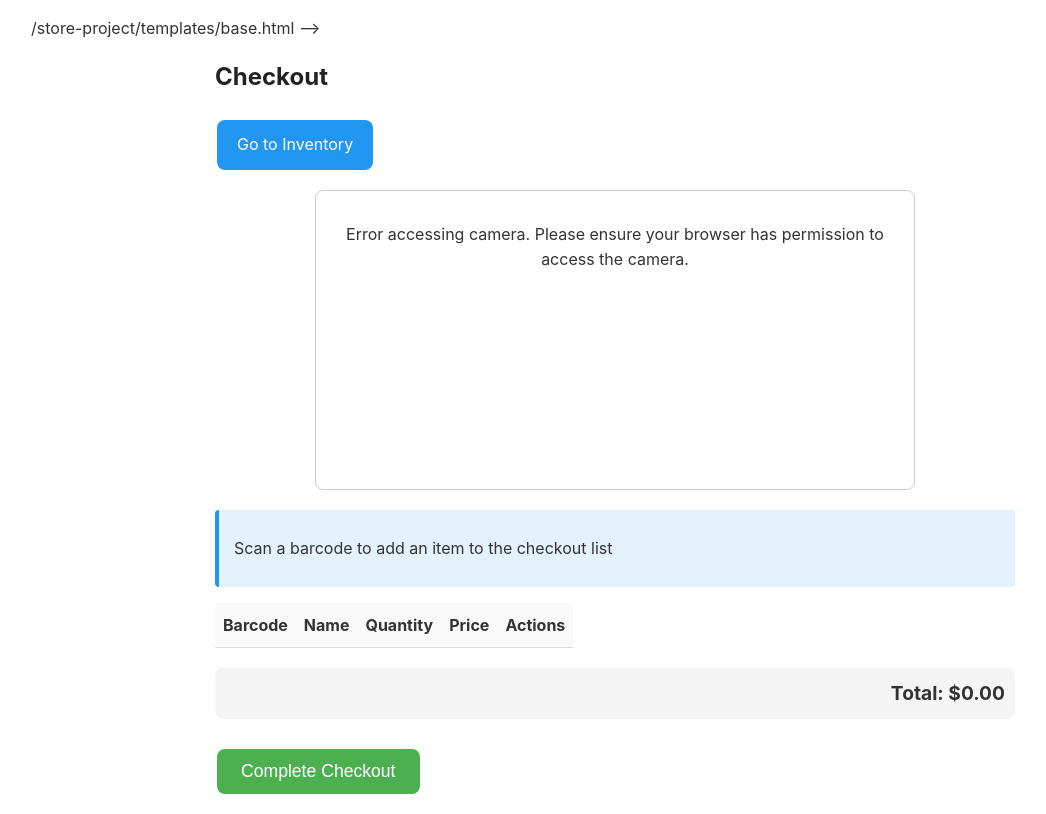
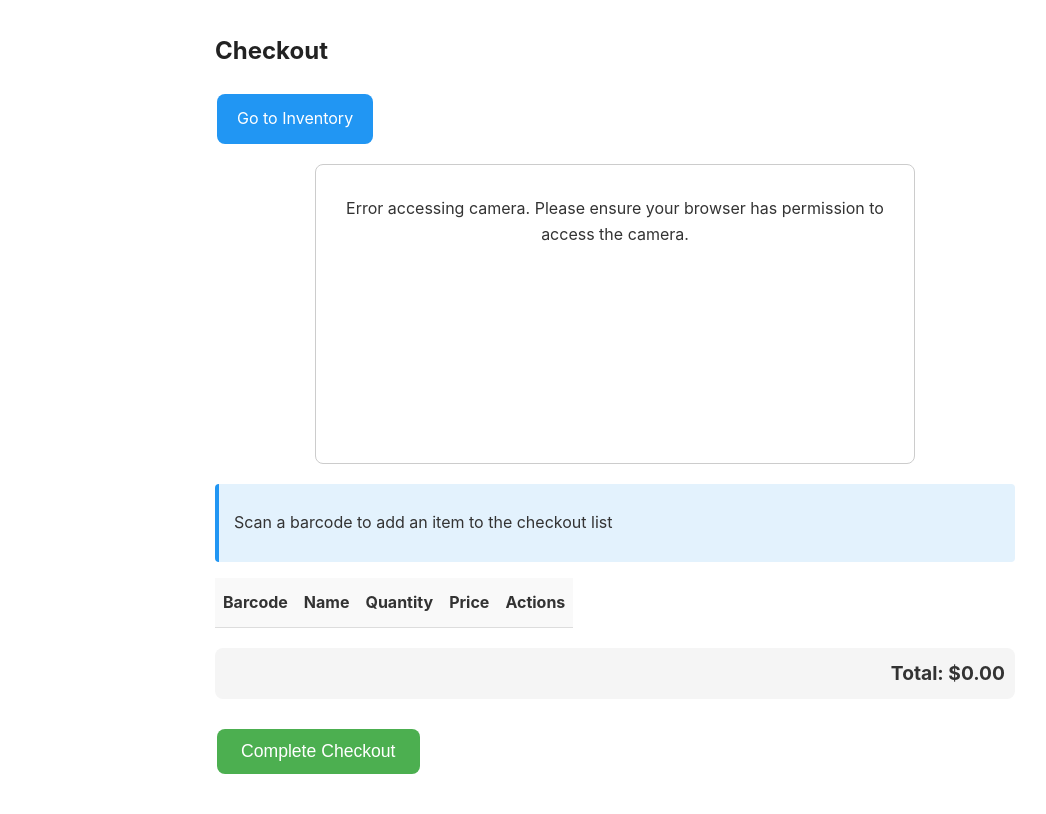
Before and after one commit to SocalDeveloper27/store-project, a Flask app: page / in a window 1280 px wide. Shown: the whole page, without its empty margins (25-1071 px from the left). After the commit the page ends 774 px from the top, so only its background shows below. Run offline with Flask 2, Linux system fonts and the light colour scheme; data comes from the database, SQL or seed files in the repository; lists and menus that the app fills with data are empty.

Commit message:
Fix syntax error

```diff
--- a/templates/base.html
+++ b/templates/base.html
@@ -1,4 +1,3 @@
-/store-project/templates/base.html -->
 <!DOCTYPE html>
 <html lang="en">
   <head>
```
